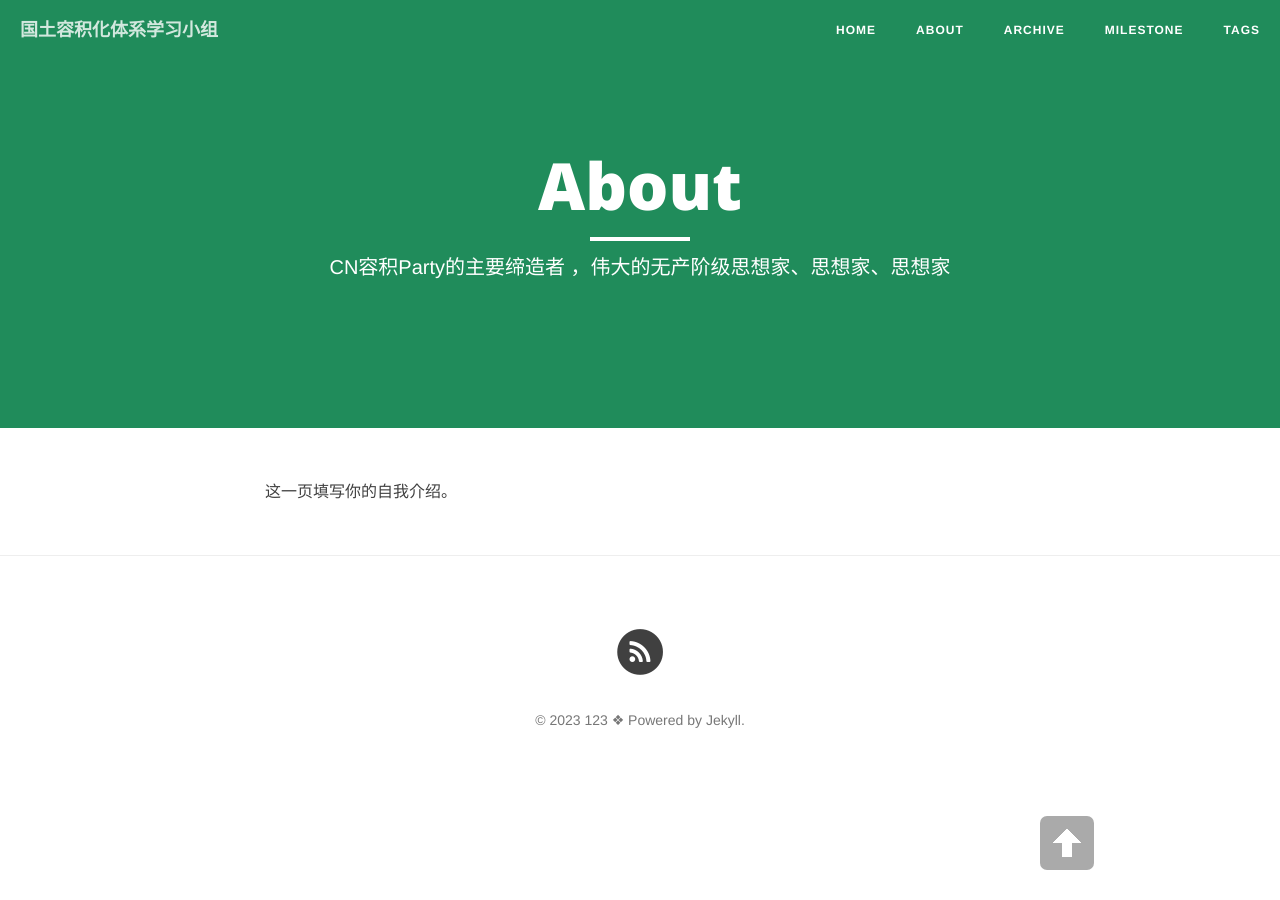
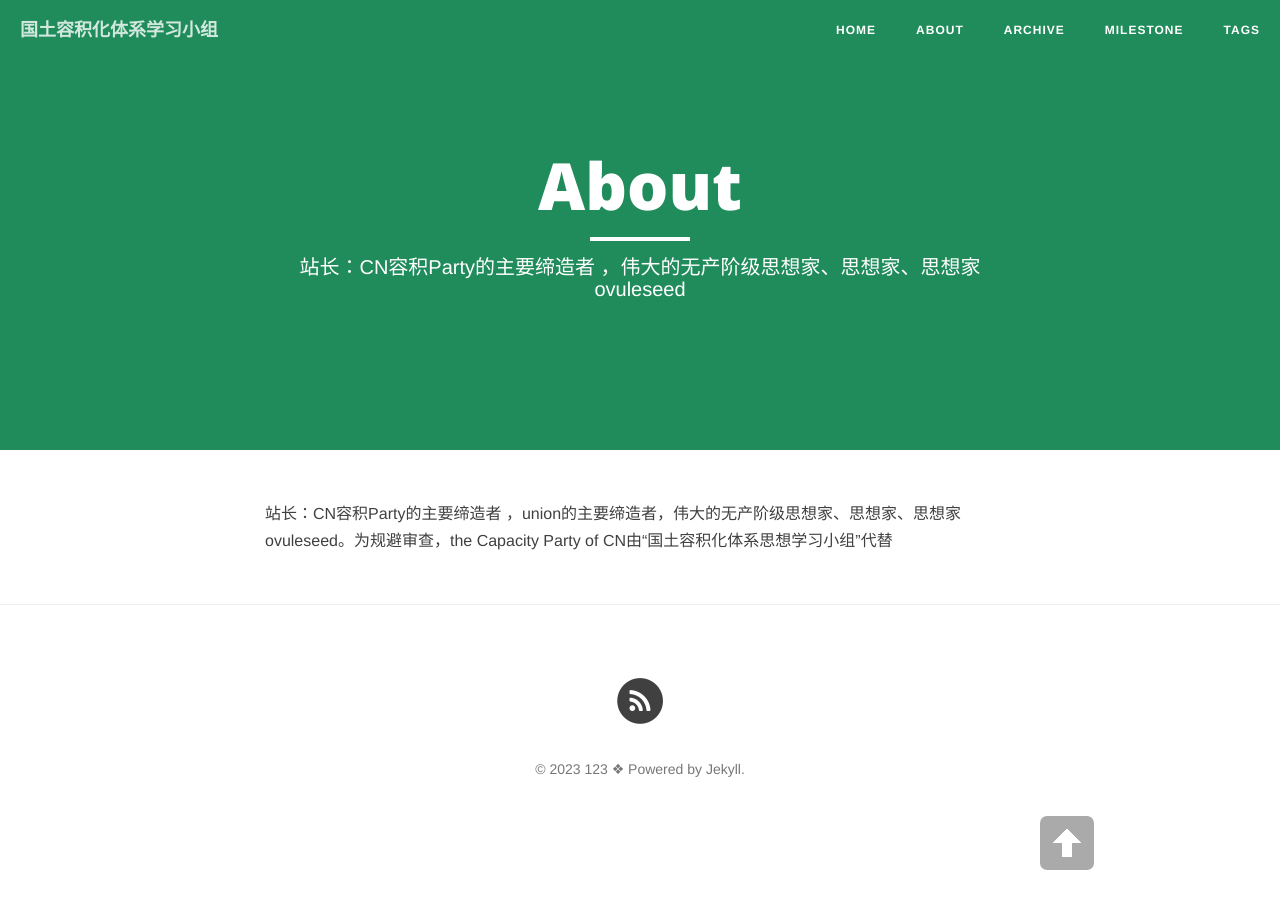
Before and after one commit to ovule-seed/ovule-seed.github.io, a Jekyll site: the page built from about.md, in a window 1280 px wide. Built offline with Jekyll 4.4.1, drawn with Linux system fonts in a browser that asks for light colours; nearby versions of some CDN libraries.

Commit message:
Update about.md

```diff
--- a/about.md
+++ b/about.md
@@ -1,8 +1,8 @@
 ---
 layout: page
 title: "About"
-description: "CN容积Party的主要缔造者 ，伟大的无产阶级思想家、思想家、思想家"
+description: "站长：CN容积Party的主要缔造者 ，伟大的无产阶级思想家、思想家、思想家 ovuleseed"
 header-img: "img/green.jpg"
 ---
 
-这一页填写你的自我介绍。
+站长：CN容积Party的主要缔造者 ，union的主要缔造者，伟大的无产阶级思想家、思想家、思想家 ovuleseed。为规避审查，the Capacity Party of CN由“国土容积化体系思想学习小组”代替
```
